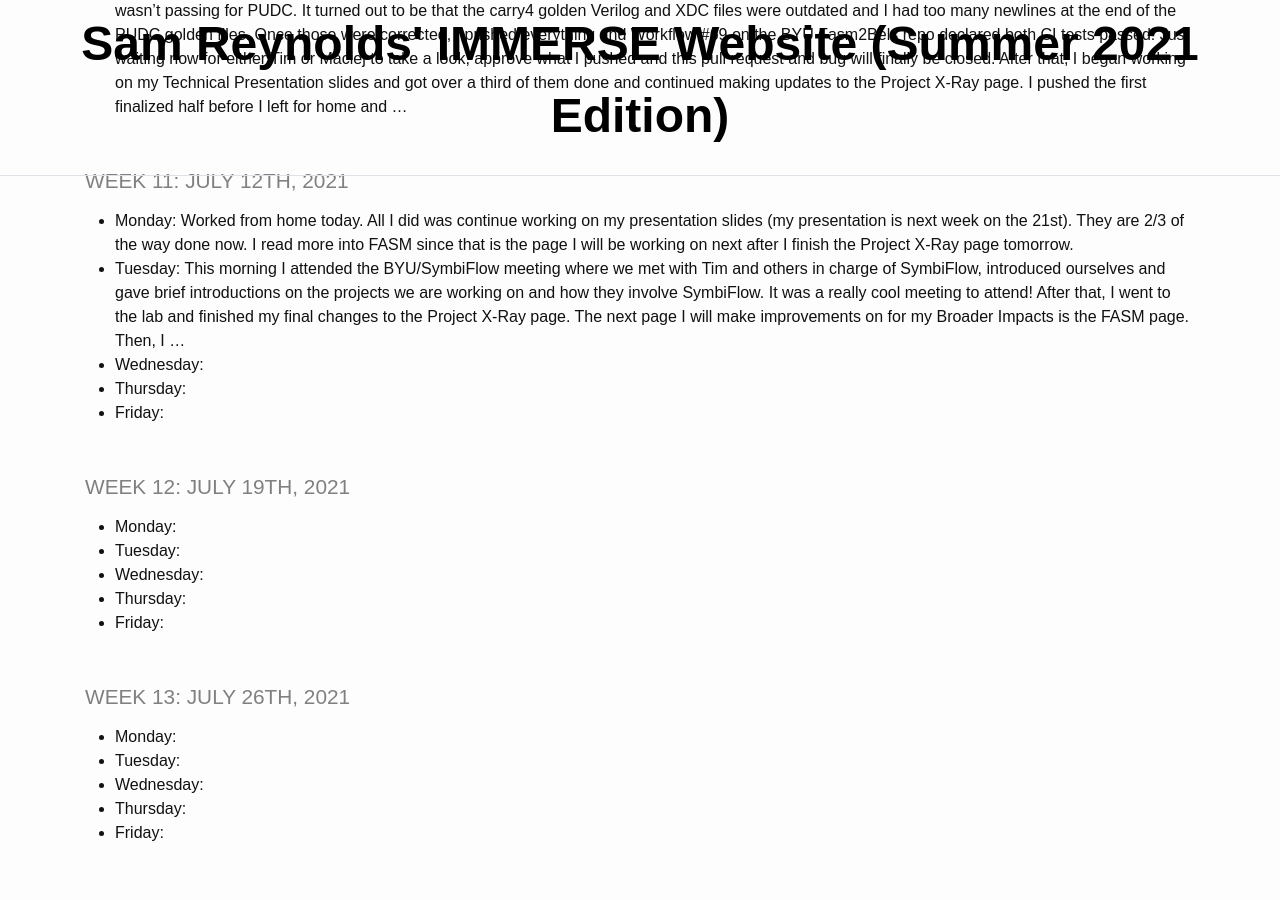
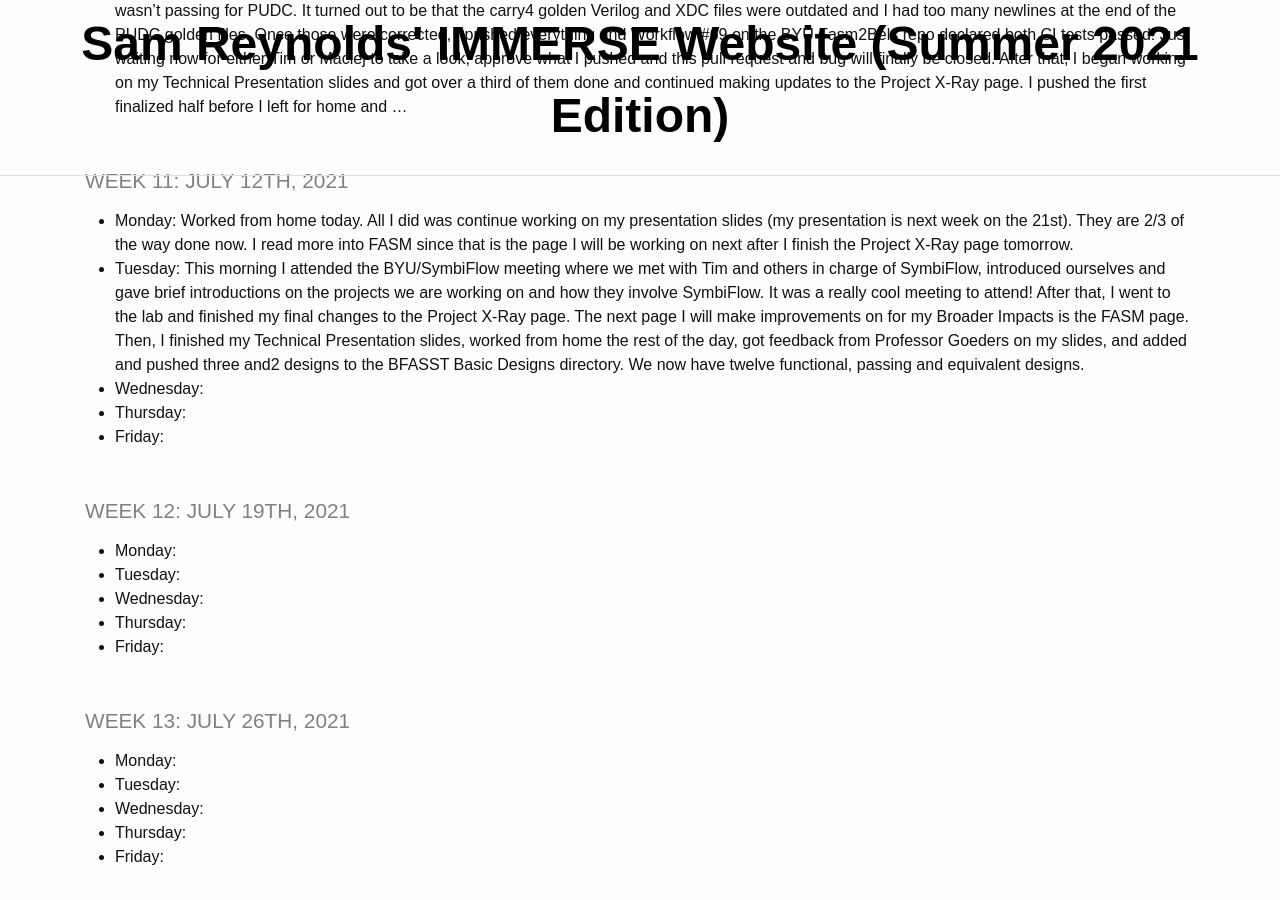
Before and after one commit to TheDHCreator/thedhcreator.github.io, a Jekyll site: the page built from _pages/log.md, in a window 1280 px wide and 900 px high, scrolled down 3742 px. Built offline with Jekyll 4.4.1, drawn with Linux system fonts in a browser that asks for light colours.

Commit message:
last commit of tuesday: finished slides (yay), got feedback on them and added more basic designs to BFASST. will start working on FASM page and whatever else I'm assigned after our meeting tomorrow morning

```diff
--- a/_pages/log.md
+++ b/_pages/log.md
@@ -101,7 +101,7 @@ title: IMMERSE Log
 ### Week 11: July 12th, 2021
 
 * **Monday**: Worked from home today. All I did was continue working on my presentation slides (my presentation is next week on the 21st). They are 2/3 of the way done now. I read more into FASM since that is the page I will be working on next after I finish the Project X-Ray page tomorrow.
-* **Tuesday**: This morning I attended the BYU/SymbiFlow meeting where we met with Tim and others in charge of SymbiFlow, introduced ourselves and gave brief introductions on the projects we are working on and how they involve SymbiFlow. It was a really cool meeting to attend! After that, I went to the lab and finished my final changes to the Project X-Ray page. The next page I will make improvements on for my Broader Impacts is the FASM page. Then, I ...
+* **Tuesday**: This morning I attended the BYU/SymbiFlow meeting where we met with Tim and others in charge of SymbiFlow, introduced ourselves and gave brief introductions on the projects we are working on and how they involve SymbiFlow. It was a really cool meeting to attend! After that, I went to the lab and finished my final changes to the Project X-Ray page. The next page I will make improvements on for my Broader Impacts is the FASM page. Then, I finished my Technical Presentation slides, worked from home the rest of the day, got feedback from Professor Goeders on my slides, and added and pushed three and2 designs to the BFASST Basic Designs directory. We now have twelve functional, passing and equivalent designs.
 * **Wednesday**:
 * **Thursday**:
 * **Friday**:
```
